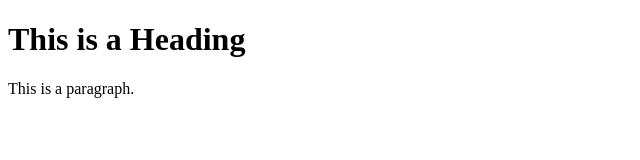
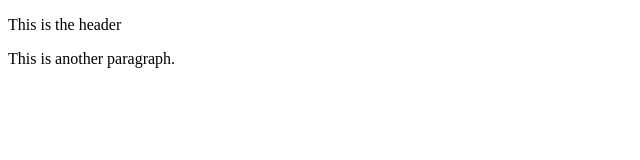
Before and after one commit to nobeldeen/git, a plain HTML site: page index.html in a window 1280 px wide. Shown: the whole page, without its empty margins (0-640 px from the left). Drawn offline with Linux system fonts and the light colour scheme.

Commit message:
added a second p tag

```diff
--- a/index.html
+++ b/index.html
@@ -3,8 +3,9 @@
 <head>
 <title>Page Title</title>
 </head>
-  <h1>This is a Heading</h1>
-  <p>This is a paragraph.</p>
+<body>
+    <p>This is the header </p>
+    <p>This is another paragraph.</p>
 <body>
 </body>
 </html>
```
